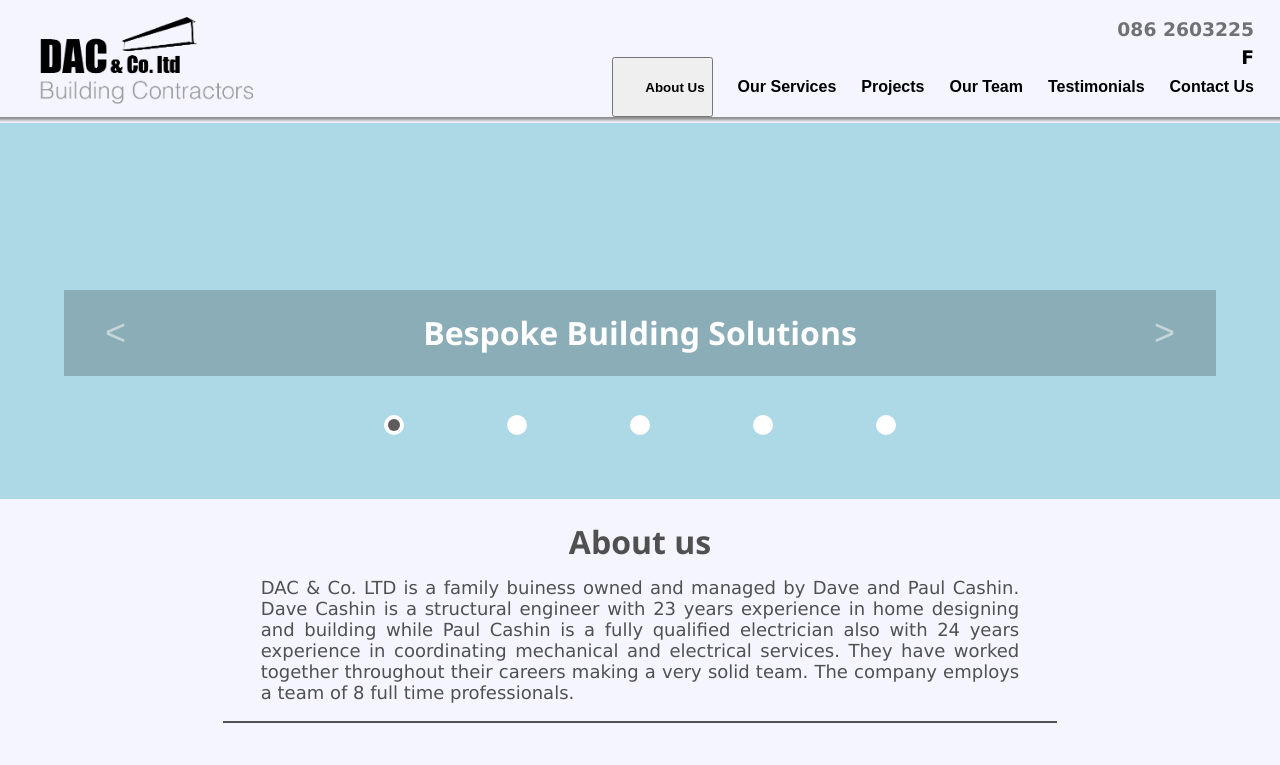
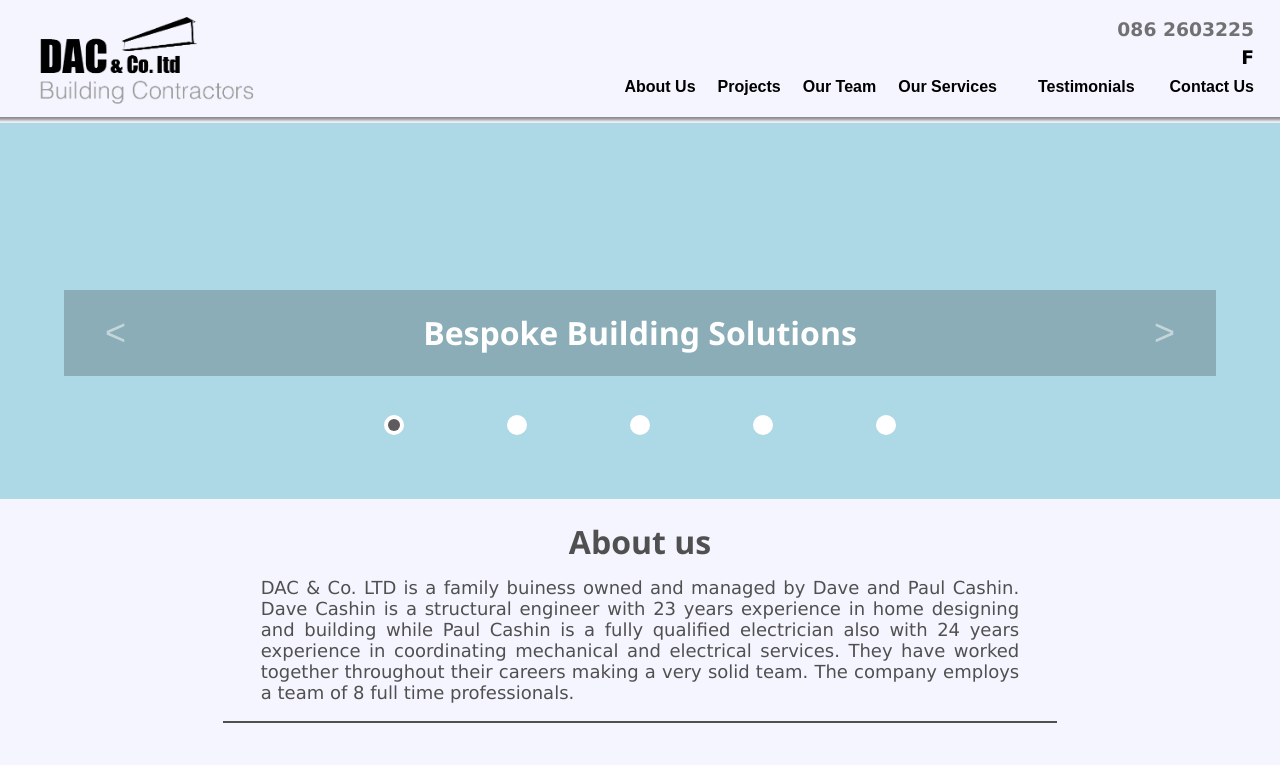
Before and after one commit to cashin-stephen/dac, a React (Create React App) app in the folder frontend/: page / in a window 1280 px wide. Shown: the top 765 px of the page. Built offline with nearby package versions, Linux system fonts and the light colour scheme.

Commit message:
extended scrolling Functionality to other buttons

```diff
--- a/frontend/src/App.js
+++ b/frontend/src/App.js
@@ -12,21 +12,39 @@ import {useState} from 'react';
   const Main = () => {
 
     const [aboutY, setAboutY] = useState();
+    const [projectY, setProjectY] = useState();
+    const [teamY, setTeamY] = useState();
+    const [servicesY, setServicesY] = useState();
 
-    const getPosition = (myRef) => {
+    const getAboutPosition = (myRef) => {
       const y = myRef.current.offsetTop;
       setAboutY(y);
     };
 
+    const getProjectPosition = (myRef) => {
+      const y = myRef.current.offsetTop;
+      setProjectY(y);
+    };
+
+    const getTeamPosition = (myRef) => {
+      const y = myRef.current.offsetTop;
+      setTeamY(y);
+    };
+
+    const getServicesPosition = (myRef) => {
+      const y = myRef.current.offsetTop;
+      setServicesY(y);
+    };
+
     return (
       <div className="Main">
-        <Header aboutY={aboutY}/>
+        <Header aboutY={aboutY} projectY={projectY} teamY={teamY} servicesY={servicesY}/>
         <Gallery />
-        <About getPosition={getPosition} />
+        <About getPosition={getAboutPosition} />
         <CardBrace />
-        <ImageGrid />
-        <Team />
-        <Services />
+        <ImageGrid getPosition={getProjectPosition} />
+        <Team getPosition={getTeamPosition}/>
+        <Services getPosition={getServicesPosition} />
         <Footer />
       </div>
     )
--- a/frontend/src/Components/About.js
+++ b/frontend/src/Components/About.js
@@ -1,5 +1,5 @@
 
-import {useRef, useState, useEffect} from 'react';
+import {useRef, useEffect} from 'react';
 const About = ({getPosition}) => {
 
     const myRef = useRef();
--- a/frontend/src/Components/Header.js
+++ b/frontend/src/Components/Header.js
@@ -1,9 +1,9 @@
 import logo from '.././images/DAC_TEXT_GIRDLE.png'
 
 
-const Header = (aboutY) => {
+const Header = ({aboutY, projectY, teamY, servicesY}) => {
 
-    const headerOffset = 115;
+    const headerOffset = 128;
 
     const movePage = (offset) => {
         console.log(offset);
@@ -19,14 +19,10 @@ const Header = (aboutY) => {
                     <h3 className="headerItems">F</h3>
                 </div>
                 <div className="localLinks">
-                    <button onClick={() => movePage(aboutY.aboutY)}>
-                        <h4>
-                            About Us
-                        </h4>
-                    </button>
-                    <h4>Our Services</h4>
-                    <h4>Projects</h4>
-                    <h4>Our Team</h4>
+                    <button className="localLinkButton" onClick={() => movePage(aboutY)}>About Us</button>
+                    <button className="localLinkButton" onClick={() => movePage(projectY)}>Projects</button>
+                    <button className="localLinkButton" onClick={() => movePage(teamY)}>Our Team</button>
+                    <button className="localLinkButton" onClick={() => movePage(servicesY)}>Our Services</button>
                     <h4>Testimonials</h4>
                     <h4>Contact Us</h4>
                 </div>
--- a/frontend/src/Components/ImageGrid.js
+++ b/frontend/src/Components/ImageGrid.js
@@ -1,10 +1,22 @@
 import Panel from "./Panel"
+import {useRef, useEffect} from 'react';
 
-const ImageGrid = () => {
+const ImageGrid = ({getPosition}) => {
+
+    const myRef = useRef();
+
+    useEffect(() => {
+        getPosition(myRef);
+        }, []);
+
+        // Re-calculate X and Y of the red box when the window is resized by the user
+        useEffect(() => {
+        window.addEventListener("resize", () => getPosition(myRef));
+        }, []);
 
     return (
 
-        <div className="grid">
+        <div className="grid" ref={myRef}>
             <Panel color={"red"} />
             <Panel color={"blue"} />
             <Panel color={"purple"} />
--- a/frontend/src/Components/Services.js
+++ b/frontend/src/Components/Services.js
@@ -1,7 +1,20 @@
-const Services = () => {
+import {useRef, useEffect} from 'react';
+
+const Services = ({getPosition}) => {
+
+    const myRef = useRef();
+
+    useEffect(() => {
+    getPosition(myRef);
+    }, []);
+
+    // Re-calculate X and Y of the red box when the window is resized by the user
+    useEffect(() => {
+    window.addEventListener("resize", () => getPosition(myRef));
+    }, []);
 
     return (
-        <div className="services">
+        <div className="services" ref={myRef}>
             <h1 className="serviceTitle">Our Services</h1>
             <div className="serviceBrace">
                 <p className="serviceText">
--- a/frontend/src/Components/Team.js
+++ b/frontend/src/Components/Team.js
@@ -1,9 +1,21 @@
+import {useRef, useEffect} from 'react';
 import TeamMember from "./TeamMember"
 
-const Team = () => {
+const Team = ({getPosition}) => {
+
+    const myRef = useRef();
+
+    useEffect(() => {
+    getPosition(myRef);
+    }, []);
+
+    // Re-calculate X and Y of the red box when the window is resized by the user
+    useEffect(() => {
+    window.addEventListener("resize", () => getPosition(myRef));
+    }, []);
 
     return (
-        <div className="team">
+        <div className="team" ref={myRef}>
             <h1 className="title">Our Team</h1>
             <div className="teamBrace">
                 <TeamMember />
--- a/frontend/src/index.css
+++ b/frontend/src/index.css
@@ -206,7 +206,17 @@ p {
   justify-content: space-evenly;
   margin-top: -30px;
   white-space: nowrap;
-  font-family:'Franklin Gothic Medium', 'Arial Narrow', Arial, sans-serif
+  font-family:'Franklin Gothic Medium', 'Arial Narrow', Arial, sans-serif;
+  gap:10px;
+}
+
+.localLinkButton {
+  border: none;
+  background-color: transparent;
+  cursor: pointer;
+  font-size: 16px;
+  font-family:Arial, Helvetica, sans-serif;
+  font-weight: bold;
 }
 
 .gallery {
```
